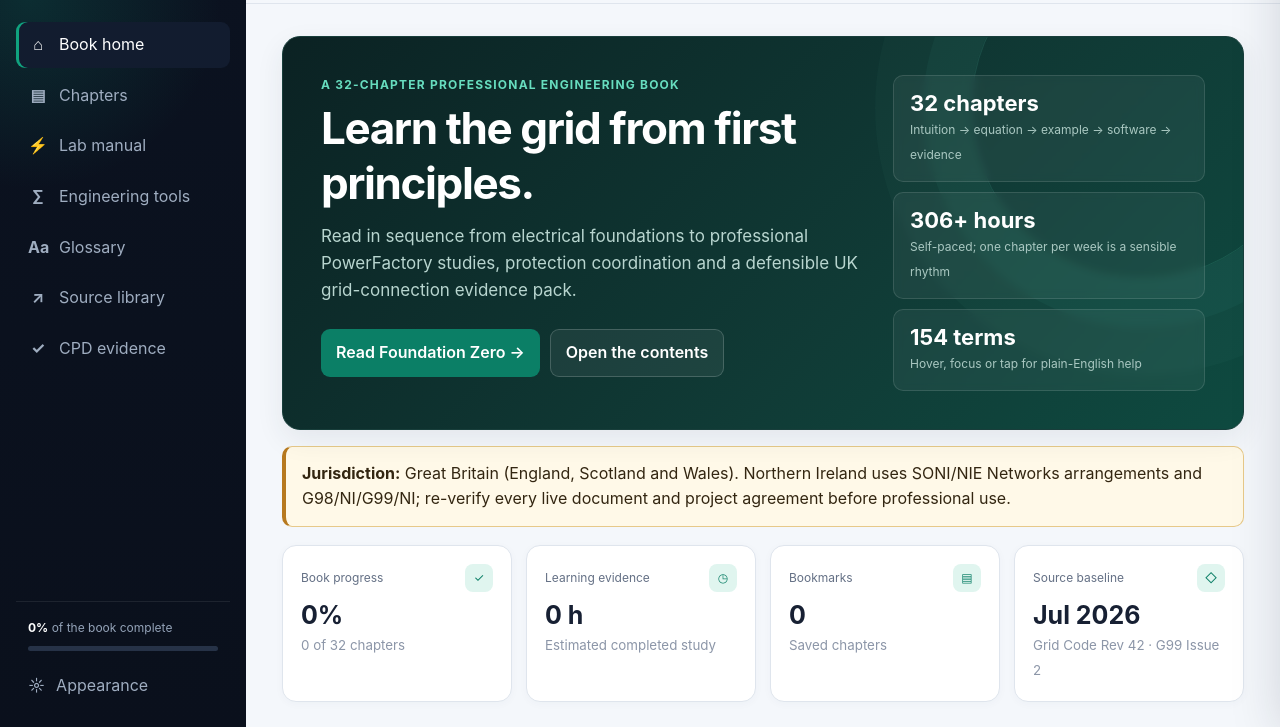
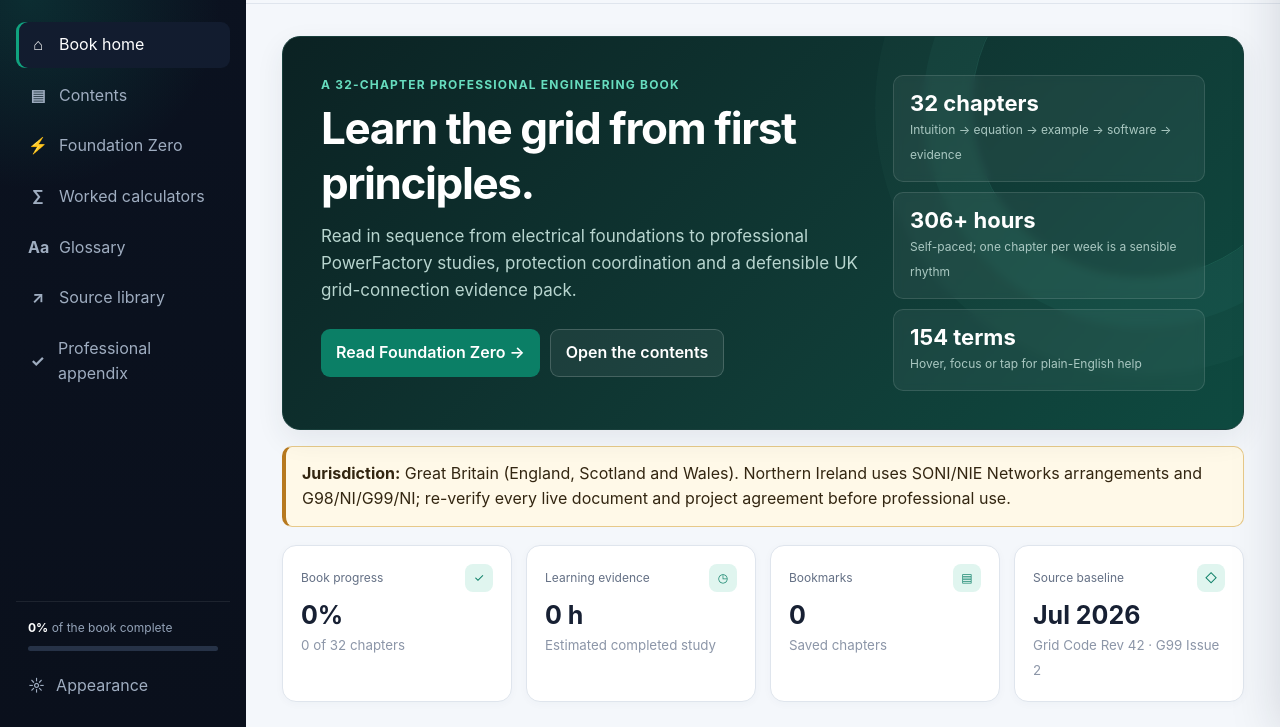
Before and after one commit to gridreadyuk/gridreadyuk.github.io, a plain HTML site: page index.html in a window 1280 px wide. Shown: the part 67-794 px from the top of the page. Drawn offline with Linux system fonts and the light colour scheme.

Commit message:
Update chapter-book navigation

```diff
--- a/index.html
+++ b/index.html
@@ -24,13 +24,13 @@
           <span aria-hidden="true">⌂</span><span>Book home</span>
         </button>
         <button class="nav-item" data-view="curriculum">
-          <span aria-hidden="true">▤</span><span>Chapters</span>
+          <span aria-hidden="true">▤</span><span>Contents</span>
         </button>
         <button class="nav-item" data-view="bootcamp">
-          <span aria-hidden="true">⚡</span><span>Lab manual</span>
+          <span aria-hidden="true">⚡</span><span>Foundation Zero</span>
         </button>
         <button class="nav-item" data-view="tools">
-          <span aria-hidden="true">∑</span><span>Engineering tools</span>
+          <span aria-hidden="true">∑</span><span>Worked calculators</span>
         </button>
         <button class="nav-item" data-view="glossary">
           <span aria-hidden="true">Aa</span><span>Glossary</span>
@@ -39,7 +39,7 @@
           <span aria-hidden="true">↗</span><span>Source library</span>
         </button>
         <button class="nav-item" data-view="cpd">
-          <span aria-hidden="true">✓</span><span>CPD evidence</span>
+          <span aria-hidden="true">✓</span><span>Professional appendix</span>
         </button>
       </nav>
 
```
